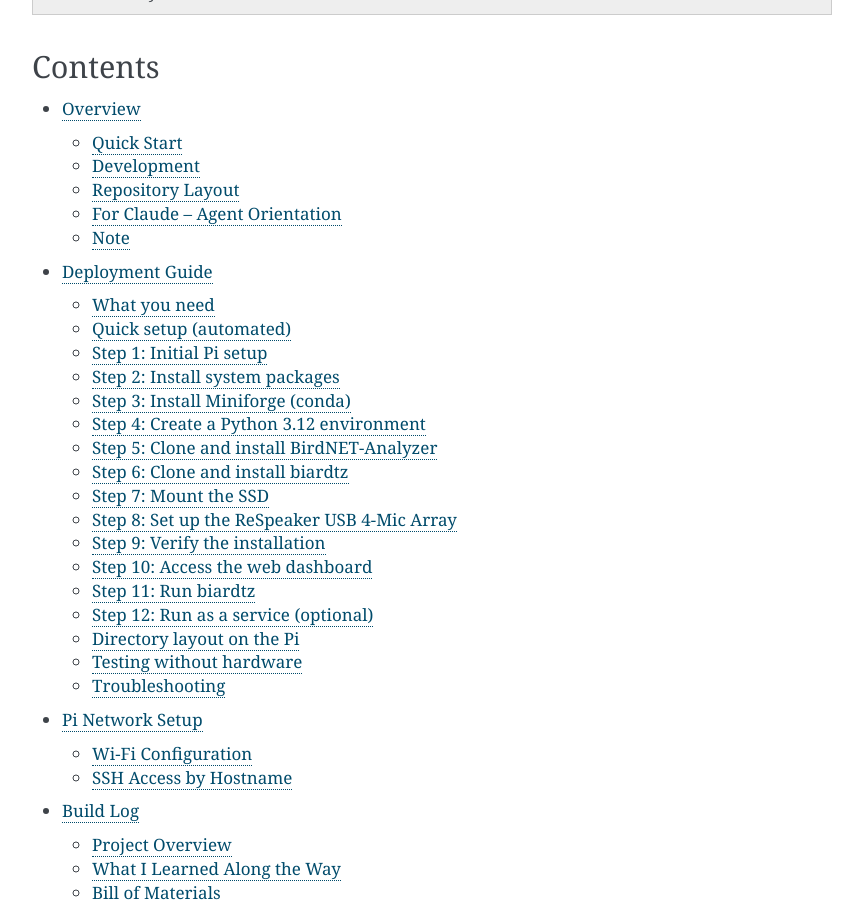
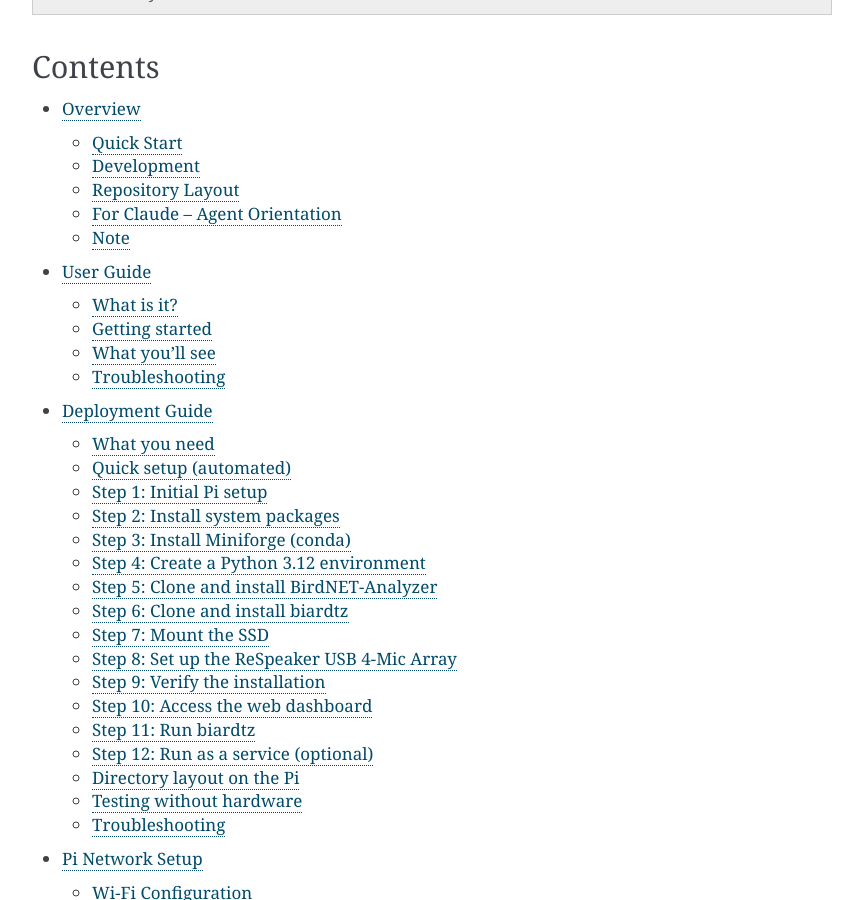
Before and after one commit to ksteptoe/biardtz, a Sphinx documentation site: the page built from docs/index.md, in a window 1280 px wide and 900 px high, scrolled down 333 px. Shown: the whole window, without its empty margins (338-1201 px from the left). Built offline with Sphinx 7.4.7, drawn with Linux system fonts in a browser that asks for light colours; some of the changed lines change nothing that is shown.

Commit message:
Add simple user guide for non-technical users

````diff
--- a/docs/index.md
+++ b/docs/index.md
@@ -18,6 +18,7 @@
 :maxdepth: 2
 
 Overview <readme>
+User Guide <user_guide>
 Deployment Guide <deployment_guide>
 Pi Network Setup <pi_network_setup>
 Build Log <build_log>
--- /dev/null
+++ b/docs/user_guide.md
@@ -0,0 +1,39 @@
+# Biardtz — Quick Start Guide
+
+## What is it?
+
+Biardtz is a bird identification system running on the Raspberry Pi in the garden.
+It listens to birdsong through a microphone and identifies which species are visiting.
+You can see what it's detected through a web page on your phone, tablet, or computer.
+
+## Getting started
+
+1. **Turn on the box** — plug it in or flip the switch. It starts listening automatically.
+2. **Wait about 30 seconds** for it to boot up.
+3. **Open a web browser** on your phone or computer (Chrome, Safari, Firefox — any will do).
+4. **Go to this address:**
+
+   ```
+   http://192.168.1.124:8080
+   ```
+
+   You can also try: **http://kspi-002.local:8080**
+
+That's it! You should see the bird dashboard showing recent detections.
+
+## What you'll see
+
+- **Recent detections** — a list of birds identified, with the species name, confidence score, and time
+- **Photos** — pictures of each species so you can see what visited
+- **Daily stats** — how many birds were detected today
+
+The page updates automatically — just leave it open and check back whenever you like.
+
+## Troubleshooting
+
+| Problem | What to do |
+|---|---|
+| Page won't load | Wait a minute — the box may still be starting up |
+| Still won't load | Check the box has a green light and is plugged in |
+| No detections showing | It may be quiet outside! Check back later |
+| Everything else | Ask Kevin |
````
